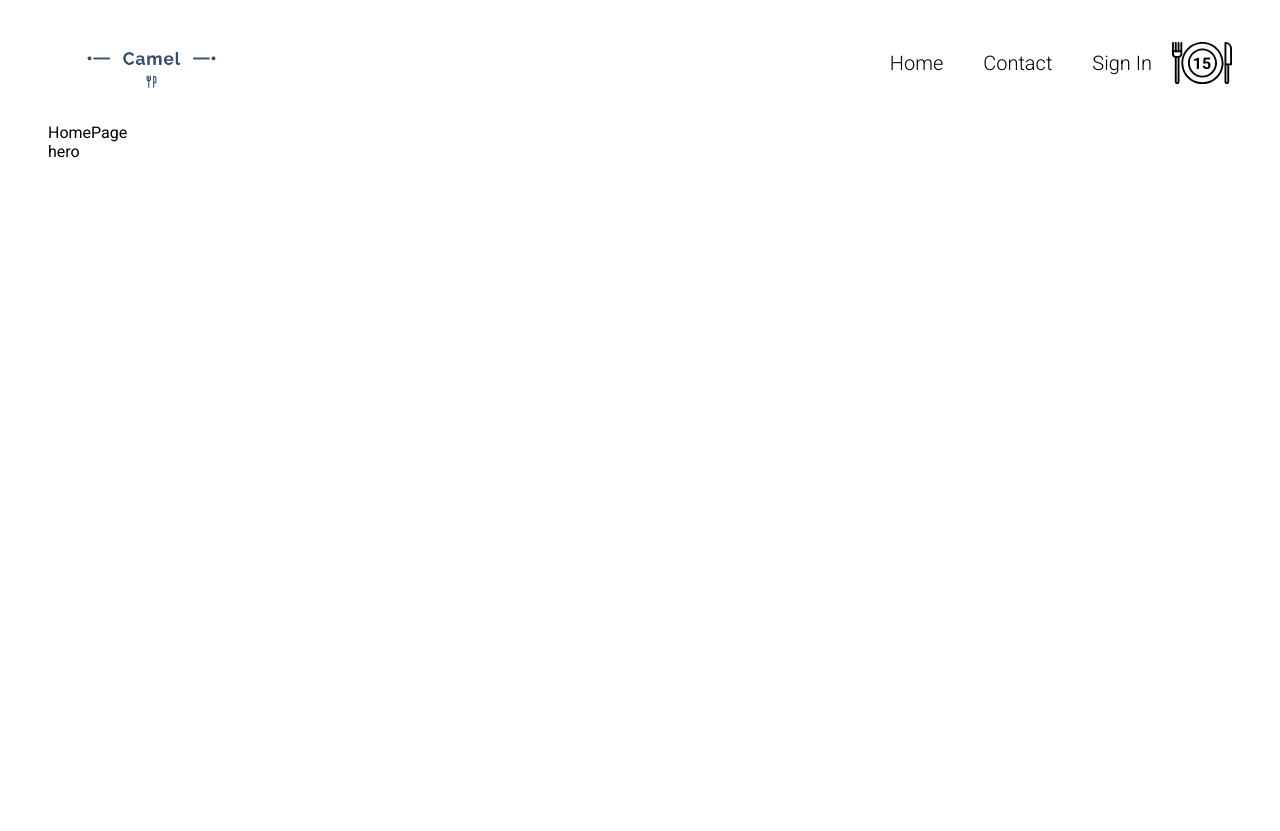
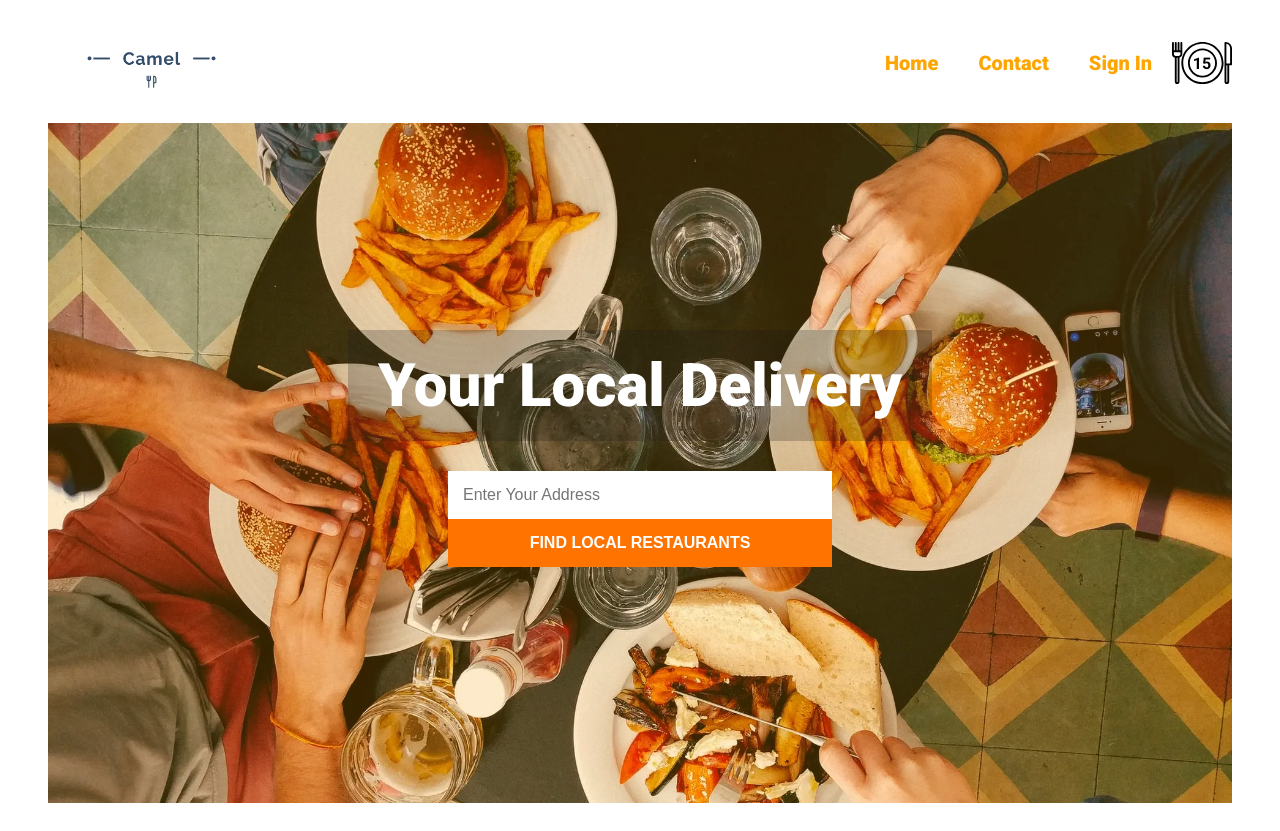
Before and after one commit to DwanW/delivery-sim, a React (Create React App) app: page / in a window 1280 px wide. Before the commit the page ends 800 px from the top, so only its background shows below. Built offline with nearby package versions, Linux system fonts and the light colour scheme.

Commit message:
homepage element done

```diff
--- a/src/components/header/header.styles.scss
+++ b/src/components/header/header.styles.scss
@@ -33,8 +33,9 @@
         .optionLink {
             padding: 10px 20px;
             font-size: 20px;
-            font-weight: 300;
+            font-weight: 800;
             cursor: pointer;
+            color: orange
         }
     }
 }
--- a/src/components/hero/hero.component.jsx
+++ b/src/components/hero/hero.component.jsx
@@ -2,8 +2,12 @@ import React from 'react';
 import './hero.styles.scss'
 
 const Hero = () => (
-    <div>
-        hero
+    <div className="hero">
+        <div className="main-title">Your Local Delivery</div>
+        <div className="main-input">
+            <input name="location" type="text" placeholder="Enter Your Address"></input>
+            <button>{"Find Local Restaurants".toUpperCase()}</button>
+        </div>
     </div>
 )
 
--- a/src/components/hero/hero.styles.scss
+++ b/src/components/hero/hero.styles.scss
@@ -0,0 +1,56 @@
+.hero{
+    background-image:url("../../assets/hero.webp");
+    height: 85vh;
+    background-size: cover;
+    position: relative;
+    display:flex;
+    flex-direction: column;
+    justify-content: center;
+    align-items: center;
+
+    &:before {
+        content:"";
+        position: absolute;
+        width: 100%;
+        height: 100%;
+        background-color: orange;
+        opacity: 0.2;
+    }
+
+    .main-title {
+        color: white;
+        font-size: 60px;
+        font-weight: 900;
+        padding: 20px 30px;
+        transform: translateY(-30px);
+        background-color: rgba(24, 24, 24, 0.226)
+    }
+
+    .main-input {
+        width: 30vw;
+        z-index: 1;
+        display: flex;
+        flex-direction: column;
+
+        input {
+            border: none;
+            padding: 15px;
+            font-size: 16px;
+            font-weight:400;
+        }
+
+        button {
+            border: none;
+            padding: 15px;
+            font-size: 16px;
+            font-weight:600;
+            background-color: rgb(255, 115, 0);
+            color: white;
+            transition: 0.3s;
+
+            &:hover {
+                background-color:rgb(180, 85, 6);
+            }
+        }
+    }
+}
--- a/src/pages/homepage/homepage.jsx
+++ b/src/pages/homepage/homepage.jsx
@@ -6,7 +6,6 @@ import './homepage.styles.scss';
 
 const HomePage = () => (
     <div className='HomePageContainer'>
-        HomePage
         <Hero />
     </div>
 )
```
